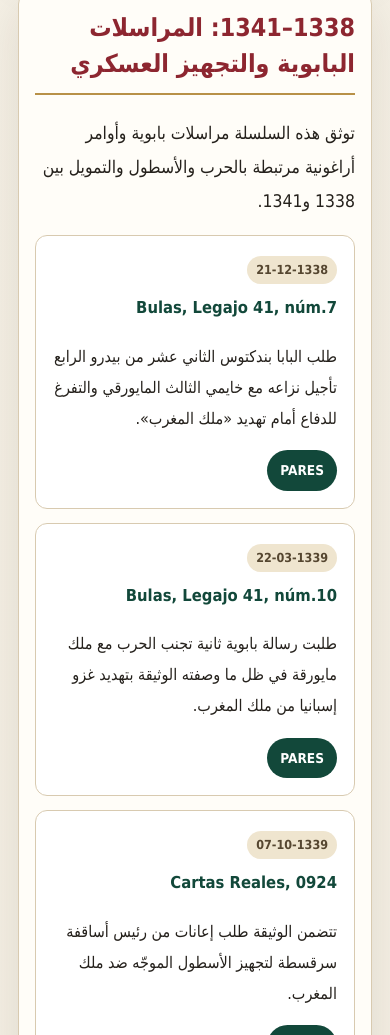
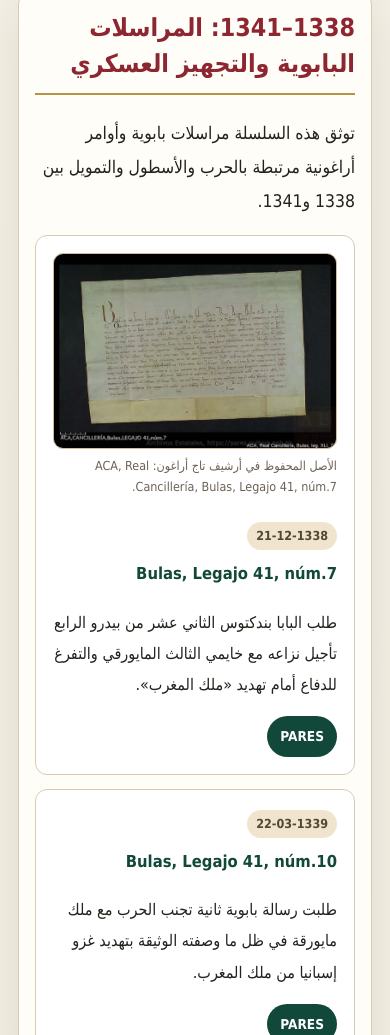
Before and after one commit to hicham2024/Bawaba, a website built with Vite: page morocco-iberian-diplomacy/index.html in a window 390 px wide. Shown: the part 8516-9551 px from the top of the page. Built offline with nearby package versions, Linux system fonts and the light colour scheme.

Commit message:
Add 21 December 1338 papal document image

```diff
--- a/morocco-iberian-diplomacy/index.html
+++ b/morocco-iberian-diplomacy/index.html
@@ -16,6 +16,9 @@
   </style>
   <style>
     .image-lightbox{display:block}.zoom-toolbar{position:fixed!important;top:0;right:0;left:0;z-index:1002;display:flex!important;min-height:64px;visibility:visible!important;opacity:1!important}.zoom-toolbar button,.zoom-toolbar a{display:inline-flex!important;align-items:center;justify-content:center;visibility:visible!important;opacity:1!important}.zoom-stage{position:fixed;inset:64px 0 0;z-index:1001;display:grid;overflow:auto}@media(max-width:640px){.zoom-stage{inset:108px 0 0}.zoom-toolbar{min-height:108px}}
+  </style>
+  <style>
+    .method.method-document{grid-column:1/-1;display:grid;grid-template-columns:minmax(0,1.35fr) minmax(280px,.85fr);gap:22px;align-items:start}.method-document .doc-visual img{max-height:390px}@media(max-width:780px){.method.method-document{grid-template-columns:1fr}.method-document .doc-visual{order:-1}}
   </style>
 </head>
 <body>
@@ -37,7 +40,7 @@
 <article class="doc-card text-only"><header class="doc-head"><span class="date">4 يوليو 1324</span><h3>رسالة من عثمان بن أبي يوسف يعقوب إلى خايمي الثاني</h3></header><div class="doc-body"><div class="doc-text"><div class="ref">ACA,COLECCIONES,Cartas árabes,Suplemento 15</div><p>المحفوظ ترجمة كتالانية لرسالة بعث بها السلطان المريني عثمان بن أبي يوسف يعقوب إلى خايمي الثاني ملك أراغون، مؤرخة في 4 يوليو 1324.</p><div class="actions"><a class="button" href="https://pares.mcu.es/ParesBusquedas20/catalogo/description/7354756" target="_blank" rel="noopener">وثيقة 4 يوليو 1324 في PARES</a></div></div></div></article></section>
 
 <section id="war"><h2>1338–1341: المراسلات البابوية والتجهيز العسكري</h2><p class="lead">توثق هذه السلسلة مراسلات بابوية وأوامر أراغونية مرتبطة بالحرب والأسطول والتمويل بين 1338 و1341.</p><div class="chapter-grid">
-<article class="method"><span class="method-code">21-12-1338</span><b><span dir="ltr">Bulas, Legajo 41, núm.7</span></b><p>طلب البابا بندكتوس الثاني عشر من بيدرو الرابع تأجيل نزاعه مع خايمي الثالث المايورقي والتفرغ للدفاع أمام تهديد «ملك المغرب».</p><a class="button" href="https://pares.mcu.es/ParesBusquedas20/catalogo/description/6050236" target="_blank" rel="noopener">PARES</a></article>
+<article class="method method-document"><div class="method-content"><span class="method-code">21-12-1338</span><b><span dir="ltr">Bulas, Legajo 41, núm.7</span></b><p>طلب البابا بندكتوس الثاني عشر من بيدرو الرابع تأجيل نزاعه مع خايمي الثالث المايورقي والتفرغ للدفاع أمام تهديد «ملك المغرب».</p><a class="button" href="https://pares.mcu.es/ParesBusquedas20/catalogo/description/6050236" target="_blank" rel="noopener">PARES</a></div><figure class="doc-visual"><img src="/morocco-iberian-diplomacy/images/bulas-legajo-41-num7-1338.jpg" alt="الأصل اللاتيني لوثيقة Bulas, Legajo 41, núm.7 المؤرخة في 21 ديسمبر 1338"><figcaption>الأصل المحفوظ في أرشيف تاج أراغون: <span dir="ltr">ACA, Real Cancillería, Bulas, Legajo 41, núm.7</span>.</figcaption></figure></article>
 <article class="method"><span class="method-code">22-03-1339</span><b><span dir="ltr">Bulas, Legajo 41, núm.10</span></b><p>طلبت رسالة بابوية ثانية تجنب الحرب مع ملك مايورقة في ظل ما وصفته الوثيقة بتهديد غزو إسبانيا من ملك المغرب.</p><a class="button" href="https://pares.mcu.es/ParesBusquedas20/catalogo/description/6050239" target="_blank" rel="noopener">PARES</a></article>
 <article class="method"><span class="method-code">07-10-1339</span><b><span dir="ltr">Cartas Reales, 0924</span></b><p>تتضمن الوثيقة طلب إعانات من رئيس أساقفة سرقسطة لتجهيز الأسطول الموجّه ضد ملك المغرب.</p><a class="button" href="https://pares.mcu.es/ParesBusquedas20/catalogo/description/3202896" target="_blank" rel="noopener">PARES</a></article>
 <article class="method"><span class="method-code">05-08-1340</span><b><span dir="ltr">Cartas Reales, 1127</span></b><p>طلب بيدرو الرابع خدمات برنات هوغو دي روكابرتي في الحرب ضد ملك المغرب.</p><a class="button" href="https://pares.mcu.es/ParesBusquedas20/catalogo/description/3206555" target="_blank" rel="noopener">PARES</a></article>
```
Also changed, not shown: morocco-iberian-diplomacy/images/bulas-legajo-41-num7-1338.jpg (added).
